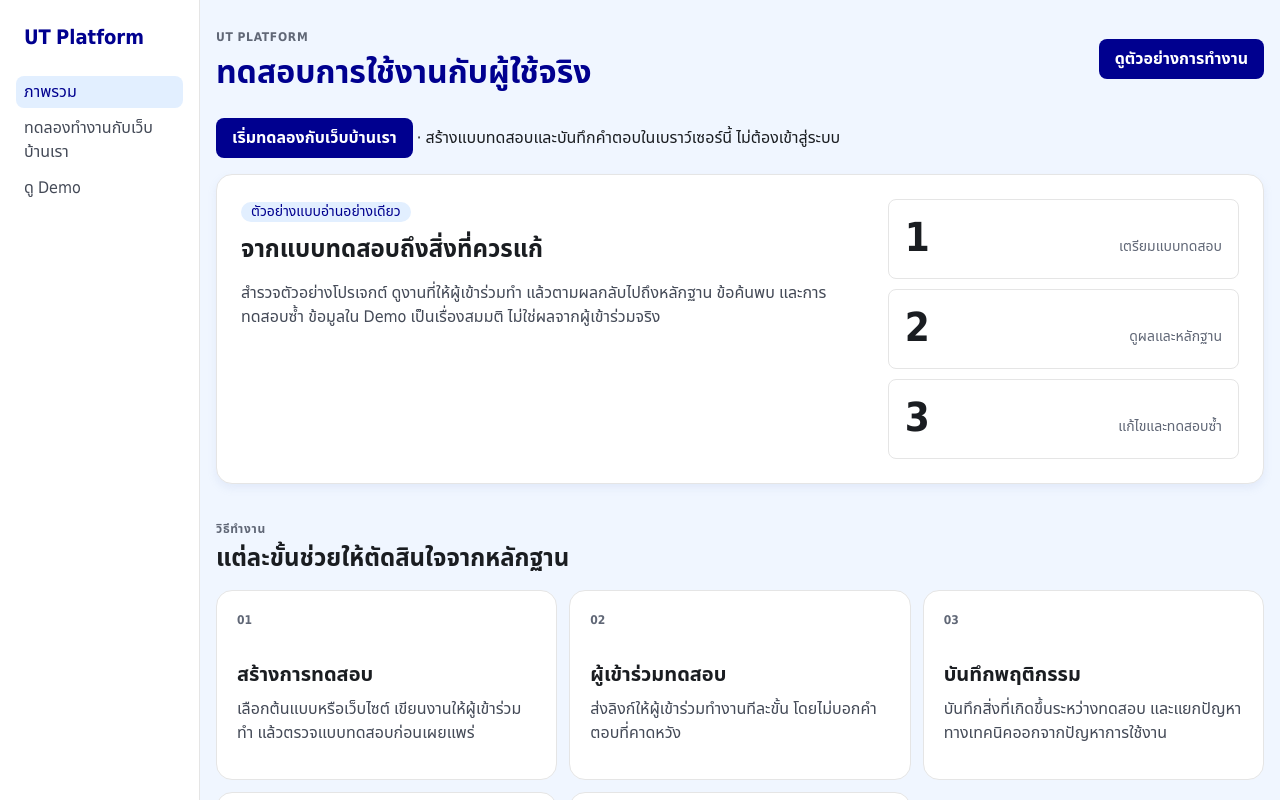
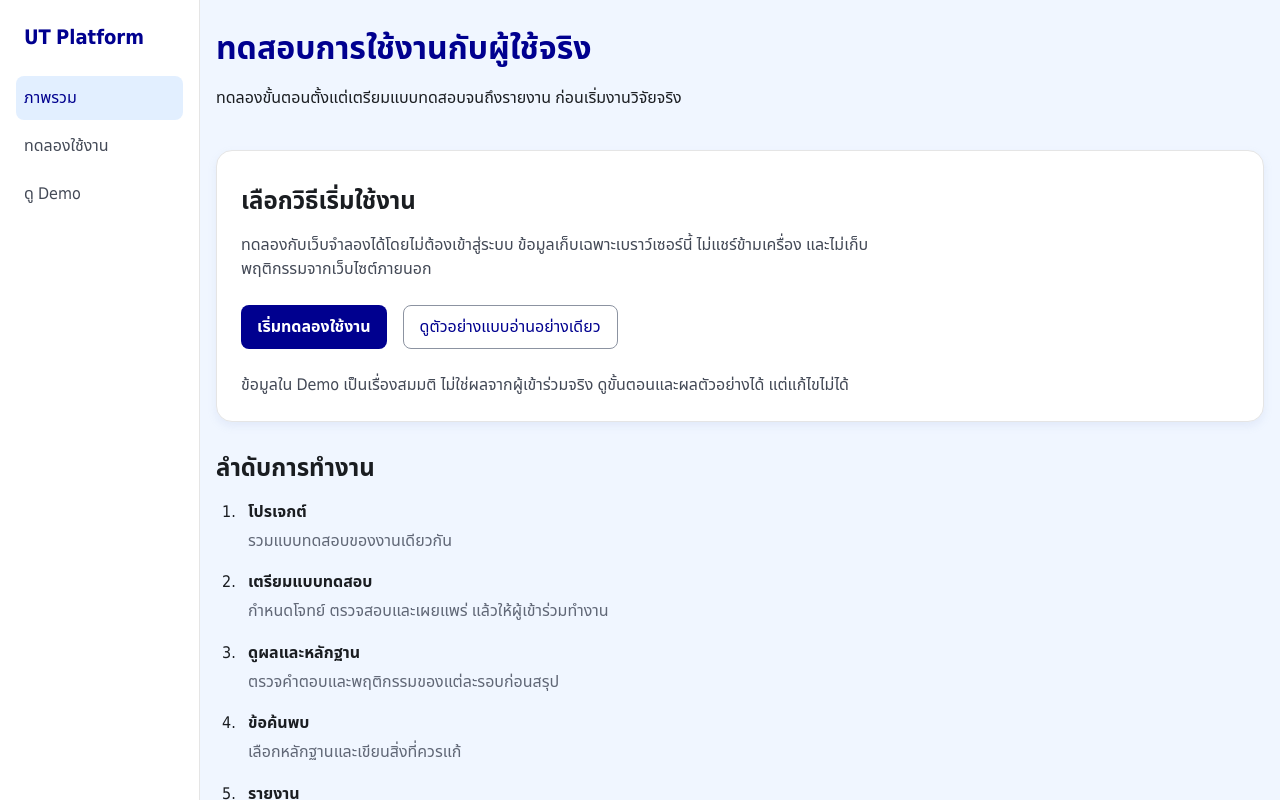
Before and after one commit to kreecrypto/Usability-Testing-Platform, a Next.js app: page / in a window 1280 px wide. Shown: the top 800 px of the page. Built offline with nearby package versions, Linux system fonts and the light colour scheme.

Commit message:
UI-02.02: clear public entry,44px targets and user-authored study names

```diff
--- a/scripts/check-high-fi.mjs
+++ b/scripts/check-high-fi.mjs
@@ -113,7 +113,7 @@ for (const signal of cssSignals) if (!css.includes(signal)) fail(`base high-fi C
 const fixSignals = ['.reviewStage--mobile .appSidebar','width:280px','.navBackdrop','.componentChips','.reviewStepper','.inlineError','.choiceGrid','.hfButton{','border-radius:var(--ut-radius-pill)','.appTopbar h1','.participantPrototype','var(--ut-touch-target-min)'];
 for (const signal of fixSignals) if (!fixes.includes(signal)) fail(`post-review CSS missing ${signal}`);
 
-for (const signal of ['href: "/demo/projects"','ทดสอบการใช้งานกับผู้ใช้จริง','ดูตัวอย่างการทำงาน','ข้อมูลใน Demo เป็นเรื่องสมมติ','เตรียมแบบทดสอบ','ดูผลและหลักฐาน','แก้ไขและทดสอบซ้ำ']) if (!home.includes(signal)) fail(`Thai home missing ${signal}`);
+for (const signal of ['href: "/demo/projects"','ทดสอบการใช้งานกับผู้ใช้จริง','เริ่มทดลองใช้งาน','ดูตัวอย่างแบบอ่านอย่างเดียว','ข้อมูลใน Demo เป็นเรื่องสมมติ','เตรียมแบบทดสอบ','ดูผลและหลักฐาน','แก้ไขและทดสอบซ้ำ']) if (!home.includes(signal)) fail(`Thai home missing ${signal}`);
 if (home.includes('รุ่นปัจจุบันเน้นการทดสอบต้นแบบ Figma')) fail('home must not imply Figma is the only test target');
 if (home.includes('href: "/projects"') || home.includes('href="/login"')) fail('public home must not enter protected researcher workspace');
 if (!layout.includes('<html lang="th">')) fail('document language must be Thai');
--- a/src/app/demo/demo.module.css
+++ b/src/app/demo/demo.module.css
@@ -13,7 +13,7 @@
 .header h1{margin:4px 0 0;color:var(--ah-primary);font-size:clamp(28px,4vw,42px);line-height:1.15}
 .eyebrow,.kicker{color:var(--ah-slate);font-size:13px;font-weight:700}
 .eyebrow{margin:0}
-.homeLink{white-space:nowrap}
+.homeLink{white-space:nowrap;display:inline-flex;align-items:center;min-height:var(--ah-touch-target-min);min-width:var(--ah-touch-target-min);padding-inline:var(--ah-space-8)}
 .context{color:var(--ah-slate);font-size:14px;line-height:1.6;margin:0 0 18px}
 .context span{margin:0 6px}
 .intro{max-width:670px;margin:0 0 20px;color:var(--ah-ink)}
--- a/src/app/globals.css
+++ b/src/app/globals.css
@@ -60,7 +60,9 @@ button {
 }
 
 .navItem {
-  min-height: var(--ah-sidebar-item-height);
+  min-height: var(--ah-touch-target-min);
+  display: inline-flex;
+  align-items: center;
   border-radius: var(--ah-radius-sm);
   color: var(--ah-ink);
   padding: var(--ah-space-4) var(--ah-space-8);
@@ -113,7 +115,7 @@ button {
 }
 
 .primaryButton {
-  min-height: var(--ah-button-md-height);
+  min-height: var(--ah-touch-target-min);
   display: inline-flex;
   align-items: center;
   justify-content: center;
@@ -127,6 +129,16 @@ button {
   font-weight: var(--ah-font-weight-bold);
   text-decoration: none;
 }
+
+.heroCard.homeIntro { display: block; }
+.homeIntro p { max-width: 75ch; line-height: 1.65; }
+.homeActions { display: flex; flex-wrap: wrap; align-items: center; gap: var(--ah-space-16); margin-block: var(--ah-space-24); }
+.homeSecondary { display: inline-flex; align-items: center; min-height: var(--ah-touch-target-min); padding: var(--ah-space-8) var(--ah-space-16); border: 1px solid var(--ah-neutral-border); border-radius: var(--ah-radius-sm); color: var(--ah-primary); text-decoration: none; }
+.homeSecondary:hover { background: var(--ah-primary-soft); }
+.homeSecondary:focus-visible { outline: 2px solid var(--ah-primary); outline-offset: 2px; }
+.homeWorkflow { padding-inline-start: var(--ah-space-24); max-width: 75ch; }
+.homeWorkflow li { padding-inline-start: var(--ah-space-8); margin-block: var(--ah-space-16); }
+.homeWorkflow p { margin: var(--ah-space-4) 0 0; color: var(--ah-slate); line-height: 1.65; }
 
 .primaryButton:hover {
   background: var(--ah-primary-dark);
--- a/src/app/page.tsx
+++ b/src/app/page.tsx
@@ -1,32 +1,16 @@
-import { Badge } from '@/components/ui/badge';
 import { Button } from '@/components/ui/button';
-import { ArrowRight } from 'lucide-react';
 import { Card } from '@/components/ui/card';
-const modules = [
-  {
-    title: "สร้างการทดสอบ",
-    description: "เลือกต้นแบบหรือเว็บไซต์ เขียนงานให้ผู้เข้าร่วมทำ แล้วตรวจแบบทดสอบก่อนเผยแพร่",
-  },
-  {
-    title: "ผู้เข้าร่วมทดสอบ",
-    description: "ส่งลิงก์ให้ผู้เข้าร่วมทำงานทีละขั้น โดยไม่บอกคำตอบที่คาดหวัง",
-  },
-  {
-    title: "บันทึกพฤติกรรม",
-    description: "บันทึกสิ่งที่เกิดขึ้นระหว่างทดสอบ และแยกปัญหาทางเทคนิคออกจากปัญหาการใช้งาน",
-  },
-  {
-    title: "วิเคราะห์ผล",
-    description: "ดูผลพร้อมจำนวนผู้เข้าร่วมและหลักฐานของแต่ละรอบ ข้อมูลที่เก็บไม่ได้จะแสดงเหตุผล",
-  },
-  {
-    title: "ประเด็นที่พบและทดสอบซ้ำ",
-    description: "บันทึกสิ่งที่ควรแก้ อ้างอิงหลักฐาน และเทียบผลเมื่อทดสอบเวอร์ชันใหม่",
-  },
+
+const workflow = [
+  { title: "โปรเจกต์", description: "รวมแบบทดสอบของงานเดียวกัน" },
+  { title: "เตรียมแบบทดสอบ", description: "กำหนดโจทย์ ตรวจสอบและเผยแพร่ แล้วให้ผู้เข้าร่วมทำงาน" },
+  { title: "ดูผลและหลักฐาน", description: "ตรวจคำตอบและพฤติกรรมของแต่ละรอบก่อนสรุป" },
+  { title: "ข้อค้นพบ", description: "เลือกหลักฐานและเขียนสิ่งที่ควรแก้" },
+  { title: "รายงาน", description: "สรุปข้อค้นพบพร้อมลิงก์กลับไปตรวจหลักฐาน" },
+  { title: "แก้ไขและทดสอบซ้ำ", description: "สร้างรอบใหม่เพื่อตรวจผลหลังปรับปรุง" },
 ];
-
 const reviewLinks = [
-  { label: "ทดลองทำงานกับเว็บบ้านเรา", href: "/trial" },
+  { label: "ทดลองใช้งาน", href: "/trial" },
   { label: "ดู Demo", href: "/demo/projects" },
 ];
 
@@ -37,56 +21,28 @@ export default function Home() {
         <div className="brand">UT Platform</div>
         <nav className="nav" aria-label="เมนูหลัก">
           <a className="navItem active" href="#overview" aria-current="page">ภาพรวม</a>
-          {reviewLinks.map((item) => (
-            <a className="navItem" href={item.href} key={item.href}>{item.label}</a>
-          ))}
+          {reviewLinks.map(item => <a className="navItem" href={item.href} key={item.href}>{item.label}</a>)}
         </nav>
       </aside>
-
       <section className="content">
         <header className="topbar">
           <div>
-            <p className="eyebrow">UT Platform</p>
             <h1>ทดสอบการใช้งานกับผู้ใช้จริง</h1>
+            <p>ทดลองขั้นตอนตั้งแต่เตรียมแบบทดสอบจนถึงรายงาน ก่อนเริ่มงานวิจัยจริง</p>
           </div>
-          <Button asChild variant="legacy"><a className="primaryButton" href="/demo/projects">ดูตัวอย่างการทำงาน</a></Button>
         </header>
-
-        <p><Button asChild variant="legacy"><a className="primaryButton" href="/trial">เริ่มทดลองกับเว็บบ้านเรา</a></Button> · สร้างแบบทดสอบและบันทึกคำตอบในเบราว์เซอร์นี้ ไม่ต้องเข้าสู่ระบบ</p>
-
-        <Card asChild appearance="legacy" ><section id="overview" className="heroCard">
-          <div>
-            <Badge appearance="legacy" className="status">ตัวอย่างแบบอ่านอย่างเดียว</Badge>
-            <h2>จากแบบทดสอบถึงสิ่งที่ควรแก้</h2>
-            <p>
-              สำรวจตัวอย่างโปรเจกต์ ดูงานที่ให้ผู้เข้าร่วมทำ แล้วตามผลกลับไปถึงหลักฐาน ข้อค้นพบ และการทดสอบซ้ำ
-              ข้อมูลใน Demo เป็นเรื่องสมมติ ไม่ใช่ผลจากผู้เข้าร่วมจริง
-            </p>
+        <Card asChild appearance="legacy"><section id="overview" className="heroCard homeIntro">
+          <h2>เลือกวิธีเริ่มใช้งาน</h2>
+          <p id="trial-description">ทดลองกับเว็บจำลองได้โดยไม่ต้องเข้าสู่ระบบ ข้อมูลเก็บเฉพาะเบราว์เซอร์นี้ ไม่แชร์ข้ามเครื่อง และไม่เก็บพฤติกรรมจากเว็บไซต์ภายนอก</p>
+          <div className="homeActions">
+            <Button asChild variant="legacy"><a className="primaryButton" href="/trial" aria-describedby="trial-description">เริ่มทดลองใช้งาน</a></Button>
+            <Button asChild variant="legacy"><a className="homeSecondary" href="/demo/projects" aria-describedby="demo-description">ดูตัวอย่างแบบอ่านอย่างเดียว</a></Button>
           </div>
-          <div className="metricGrid" aria-label="ลำดับการทำงาน">
-            <div className="metric"><strong>1</strong><span>เตรียมแบบทดสอบ</span></div>
-            <div className="metric"><strong>2</strong><span>ดูผลและหลักฐาน</span></div>
-            <div className="metric"><strong>3</strong><span>แก้ไขและทดสอบซ้ำ</span></div>
-          </div>
+          <p id="demo-description">ข้อมูลใน Demo เป็นเรื่องสมมติ ไม่ใช่ผลจากผู้เข้าร่วมจริง ดูขั้นตอนและผลตัวอย่างได้ แต่แก้ไขไม่ได้</p>
         </section></Card>
-
-        <section id="modules" className="section">
-          <div className="sectionHeading">
-            <div>
-              <p className="eyebrow">วิธีทำงาน</p>
-              <h2>แต่ละขั้นช่วยให้ตัดสินใจจากหลักฐาน</h2>
-            </div>
-          </div>
-
-          <div className="cardGrid">
-            {modules.map((module, index) => (
-              <Card asChild appearance="legacy" key={module.title}><article className="moduleCard" key={module.title}>
-                <span className="moduleIndex">0{index + 1}</span>
-                <h3>{module.title}</h3>
-                <p>{module.description}</p>
-              </article></Card>
-            ))}
-          </div>
+        <section className="section" aria-labelledby="workflow-title">
+          <h2 id="workflow-title">ลำดับการทำงาน</h2>
+          <ol className="homeWorkflow">{workflow.map(step => <li key={step.title}><strong>{step.title}</strong><p>{step.description}</p></li>)}</ol>
         </section>
       </section>
     </main>
--- a/src/app/trial/trial.module.css
+++ b/src/app/trial/trial.module.css
@@ -141,6 +141,7 @@
   outline: 2px solid var(--ah-primary);
   outline-offset: 3px;
 }
+.sidebar > a, .header > a { display: inline-flex; align-items: center; min-height: var(--ah-touch-target-min); min-width: var(--ah-touch-target-min); }
 .shell .check {
   display: flex;
   align-items: center;
```
Also changed, not shown: src/app/projects/page.tsx (+8 -8 lines), 2 other files (tests, documents, lock files or other folders).
